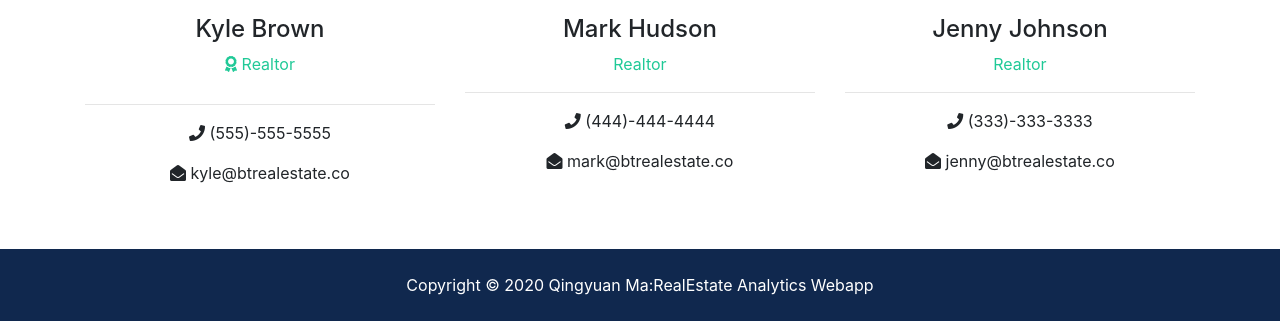
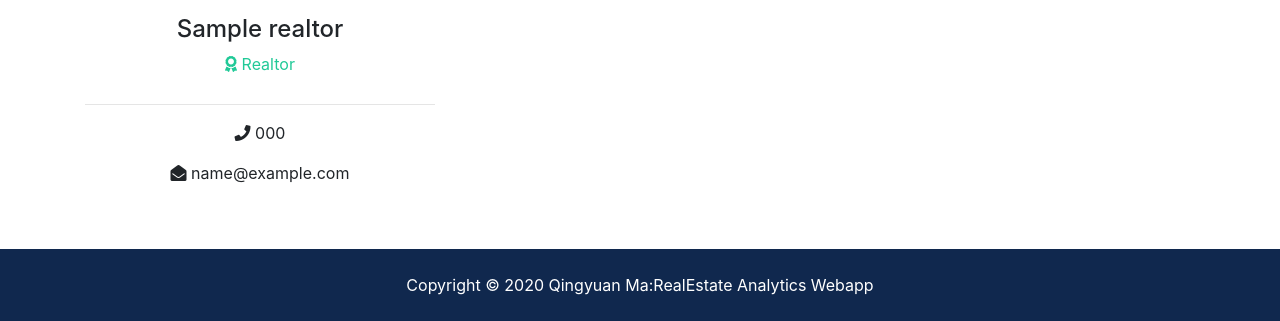
Before and after one commit to qm994/Django-RealEstate, a Django app: page /about/ in a window 1280 px wide. Shown: the part 1722-2043 px from the top of the page. Run offline with Django 3.2, Linux system fonts and the light colour scheme; tables that the repository leaves empty hold one stand-in row (values such as "Sample post"); grey boxes marked "Sample" are stand-in pictures; some libraries are stand-ins or nearby versions.

Commit message:
use the database data in about page

```diff
--- a/pages/views.py
+++ b/pages/views.py
@@ -2,7 +2,7 @@ from django.shortcuts import render
 from django.http import HttpResponse, HttpRequest
 
 from listings.models import Listing
-
+from realtors.models import Realtor
 # Create your views here.
 #Django uses request and response objects to pass state through the system.
 def index(request):
@@ -13,4 +13,12 @@ def index(request):
     return render(request, template_name='pages/index.html', context=context)
 
 def about(request):
-    return render(request, template_name='pages/about.html')
+    realtors = Realtor.objects.order_by('-hire_date')
+    # get mvp
+    mvp_realtors = Realtor.objects.all().filter(is_mvp=True)
+    context = {
+        'realtors': realtors,
+        'mvp_realtors': mvp_realtors
+    }
+
+    return render(request, template_name='pages/about.html', context=context)
--- a/templates/pages/about.html
+++ b/templates/pages/about.html
@@ -38,16 +38,23 @@
             neque quod accusamus rem quia magnam magni dolorum facilis ullam minima perferendis? Exercitationem at quaerat
             commodi id libero eveniet harum perferendis laborum molestias quia.</p>
         </div>
+
+        <!-- MVP -->
         <div class="col-md-4">
+          {% if mvp_realtors %}
+            {% for realtor in mvp_realtors %}
               <div class="card">
-            <img class="card-img-top" src="assets/img/realtors/kyle.jpg" alt="Seller of the month">
+                <img class="card-img-top" src="{{ realtor.photo.url }}" alt="Seller of the month">
                 <div class="card-body">
                   <h5 class="card-title">Seller Of The Month</h5>
-              <h6 class="text-secondary">Kyle Brown</h6>
-              <p class="card-text">Lorem ipsum dolor sit amet consectetur adipisicing elit. Omnis nesciunt amet, illo itaque similique repellat.
-                content.
+                  <h6 class="text-secondary">{{ realtor.name }}</h6>
+                  <p class="card-text">
+                    {{ realtor.description }}
                   </p>
                 </div>
+            {% endfor %}
+          {% endif %}
+
           </div>
         </div>
       </div>
@@ -67,39 +74,29 @@
     <div class="container">
       <h2 class="text-center">Our Team</h2>
       <div class="row text-center">
+        {% if realtors %}
+          {% for realtor in realtors %}
             <div class="col-md-4">
-          <img src="assets/img/realtors/kyle.jpg" alt="" class="rounded-circle mb-3">
-          <h4>Kyle Brown</h4>
+              <img src="{{ realtor.photo.url }}" alt="" class="rounded-circle mb-3">
+              <h4>{{ realtor.name }}</h4>
               <p class="text-success">
                 <i class="fas fa-award text-success mb-3"></i> Realtor</p>
               <hr>
               <p>
-            <i class="fas fa-phone"></i> (555)-555-5555</p>
+                <i class="fas fa-phone"></i>
+                {{ realtor.phone }}
+              </p>
               <p>
-            <i class="fas fa-envelope-open"></i> kyle@btrealestate.co</p>
+                <i class="fas fa-envelope-open"></i>
+                {{ realtor.email }}
+              </p>
             </div>
-
-        <div class="col-md-4">
-          <img src="assets/img/realtors/mark.jpg" alt="" class="rounded-circle mb-3">
-          <h4>Mark Hudson</h4>
-          <p class="text-success">Realtor</p>
-          <hr>
-          <p>
-            <i class="fas fa-phone"></i> (444)-444-4444</p>
-          <p>
-            <i class="fas fa-envelope-open"></i> mark@btrealestate.co</p>
+          {% endfor %}
+        {% else %}
+          <div>
+            <p>No realtors available</p>
           </div>
-
-        <div class="col-md-4">
-          <img src="assets/img/realtors/jenny.jpg" alt="" class="rounded-circle mb-3">
-          <h4>Jenny Johnson</h4>
-          <p class="text-success">Realtor</p>
-          <hr>
-          <p>
-            <i class="fas fa-phone"></i> (333)-333-3333</p>
-          <p>
-            <i class="fas fa-envelope-open"></i> jenny@btrealestate.co</p>
-        </div>
+        {% endif %}
       </div>
     </div>
   </section>
```
Lines whose indentation alone changed are shown as unchanged.
